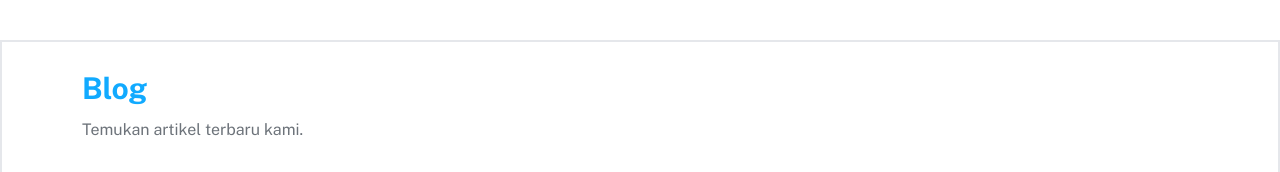
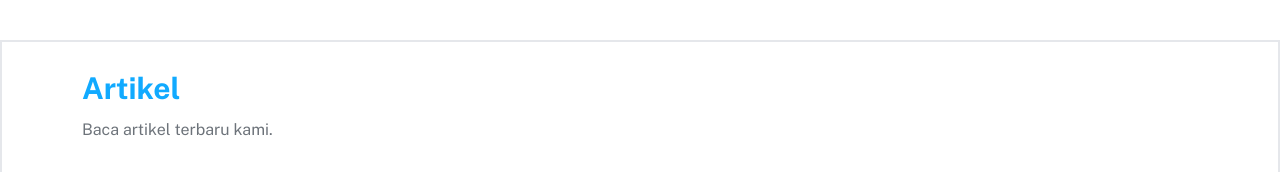
Before and after one commit to WCandra64/cws-compro-frontend, a React (Vite) app: page / in a window 1280 px wide. Shown: the part 626-798 px from the top of the page. Built offline with nearby package versions, Linux system fonts and the light colour scheme; grey boxes are pictures that could not be loaded.

Commit message:
Update Blog.jsx

```diff
--- a/src/components/Blog.jsx
+++ b/src/components/Blog.jsx
@@ -8,8 +8,8 @@ const Blog = () => {
     <div className='w-full pb-16 px-20 border-2' id='blog'>
         <div className='md:max-w-[1480px] m-auto max-w-[600px]  px-4 md:px-0'>
             <div className='py-4'>
-              <h1 className='py-3 text-3xl font-bold'><span className='text-[#11aaff]'>Blog</span></h1>
-              <p className='text-[#6D737A]'>Temukan artikel terbaru kami.</p>
+              <h1 className='py-3 text-3xl font-bold'><span className='text-[#11aaff]'>Artikel</span></h1>
+              <p className='text-[#6D737A]'>Baca artikel terbaru kami.</p>
             </div>
 
             <div className='flex grid grid-cols-4'>
```
